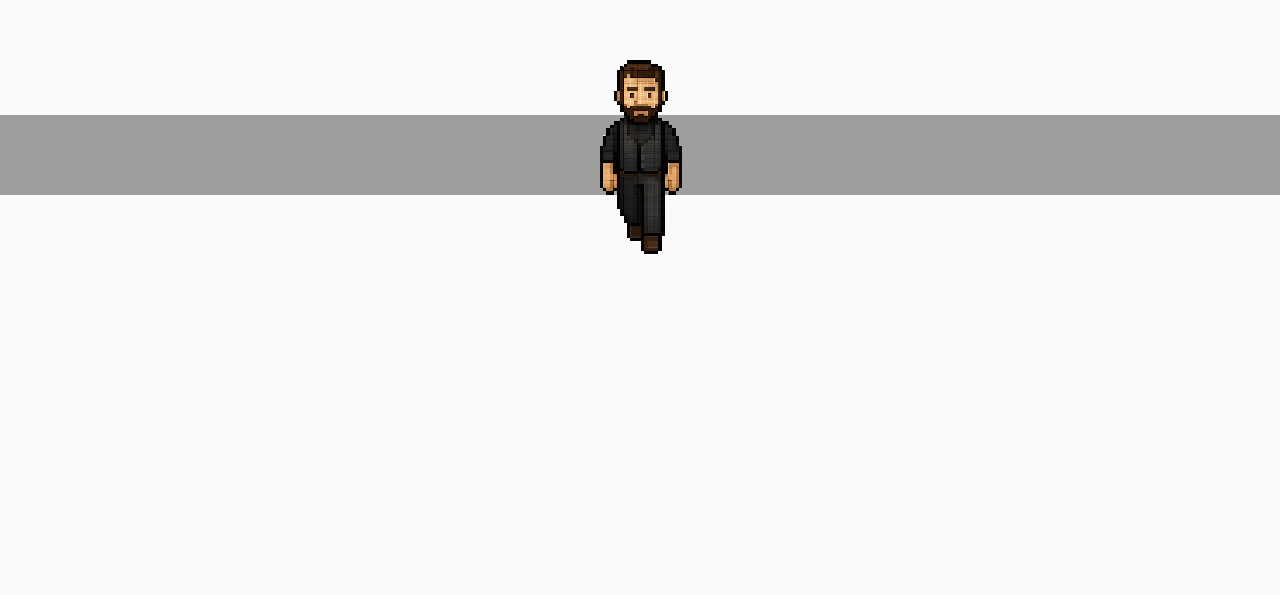
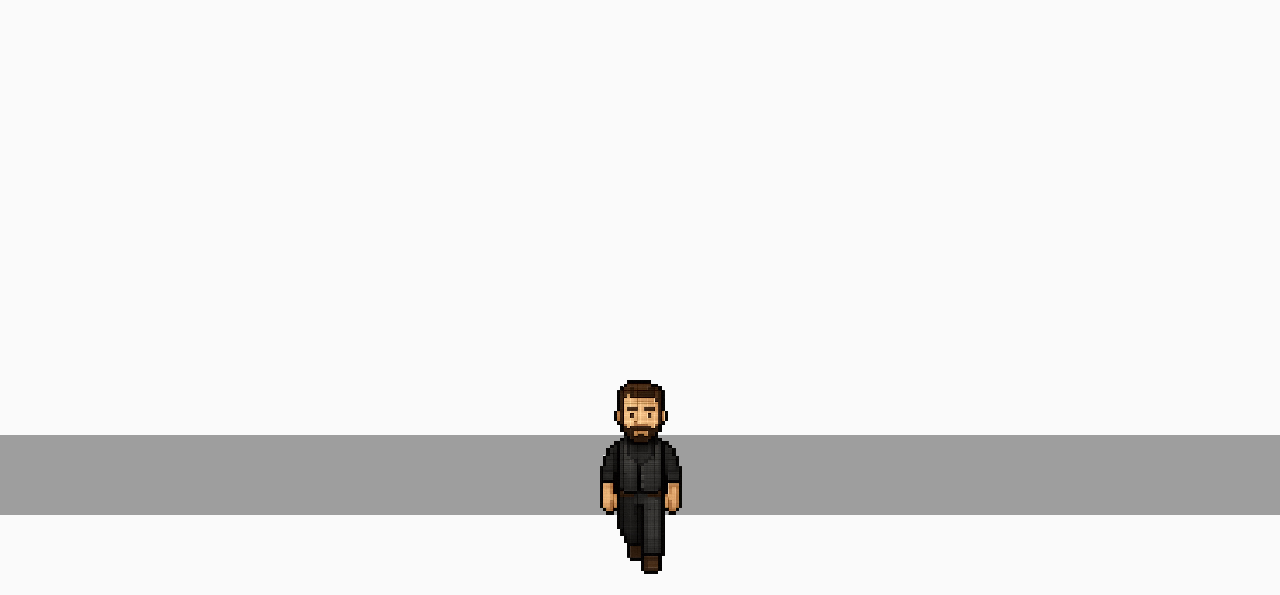
Before and after one commit to vprndsg/sprite-touch-control, a plain HTML site: page index.html in a window 1280 px wide. Shown: the part 205-800 px from the top of the page. Drawn offline with Linux system fonts and the light colour scheme; files whose address does not match are found by name.

Commit message:
Increase world dimensions to 60x12 to fill viewport and adjust floor row; update script version to v=8.

```diff
--- a/index.html
+++ b/index.html
@@ -25,6 +25,6 @@
   <!-- include version param to bust browser cache -->
   <!-- bump query parameter to invalidate caches after scale adjustment -->
   <!-- Updated script version to ensure the latest changes are loaded by the browser. -->
-  <script src="script.js?v=7"></script>
+  <script src="script.js?v=8"></script>
 </body>
 </html>
--- a/script.js
+++ b/script.js
@@ -15,11 +15,15 @@
   // World dimensions measured in cells. The map is WORLD_COLS cells wide
   // and WORLD_ROWS cells tall. Increasing WORLD_COLS makes the world
   // scroll horizontally; WORLD_ROWS controls vertical padding such as floor
-  // thickness and sky. The bottom row is the floor, and the top rows are
-  // empty air. You can adjust these numbers to create a longer or taller
-  // level.
-  const WORLD_COLS = 40;
-  const WORLD_ROWS = 6;
+  // thickness and sky. The bottom row is kept empty to allow for
+  // off‑screen rendering, while the second‑to‑last row contains the
+  // floor the character walks on. Bump these values up to create a
+  // larger level that can scroll both horizontally and vertically. In
+  // the side‑scrolling view we choose a relatively long world and a
+  // tall sky so the environment fills the entire viewport on large
+  // mobile screens.
+  const WORLD_COLS = 60;
+  const WORLD_ROWS = 12;
 
   // Compute the ground Y coordinate: one row up from the bottom, plus half
   // a cell. This is declared early so it is available to functions defined
```
